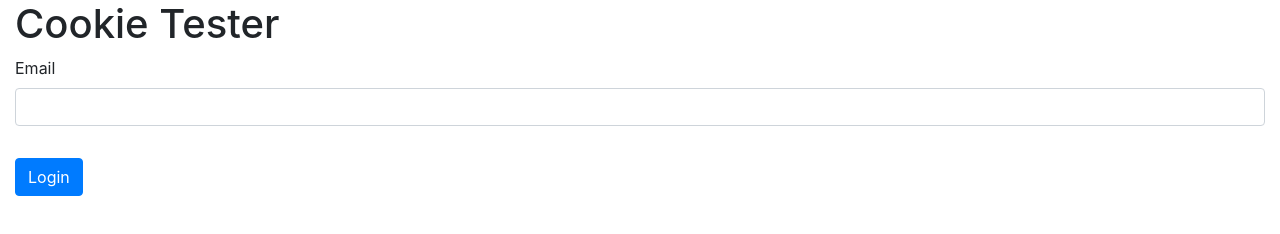
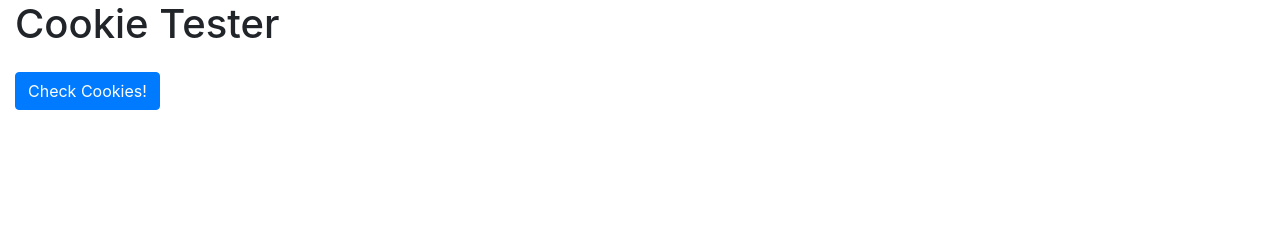
Before and after one commit to Carlomos7/A12, a plain HTML site: page index.html in a window 1280 px wide. Drawn offline with nearby package versions, Linux system fonts and the light colour scheme.

Commit message:
cookie getter

```diff
--- a/index.html
+++ b/index.html
@@ -11,30 +11,19 @@
   <script src="https://cdn.jsdelivr.net/npm/popper.js@1.12.9/dist/umd/popper.min.js" integrity="sha384-ApNbgh9B+Y1QKtv3Rn7W3mgPxhU9K/ScQsAP7hUibX39j7fakFPskvXusvfa0b4Q" crossorigin="anonymous"></script>
   <script src="https://cdn.jsdelivr.net/npm/bootstrap@4.0.0/dist/js/bootstrap.min.js" integrity="sha384-JZR6Spejh4U02d8jOt6vLEHfe/JQGiRRSQQxSfFWpi1MquVdAyjUar5+76PVCmYl" crossorigin="anonymous"></script>
 </head>
-<body onload="checkCookie()"></body>
-<div class="container-fluid">
-    <h1>Cookie Tester</h1>
-    <form onsubmit="setCookie()" method="GET">
-        <div class="mb-3">
-            <label class="form-label" for="email">Email</label>
-            <input class="form-control" type="text" id="email" name="email" required />
-        </div>
-        <input type="submit" class="mt-3 btn btn-primary" value="Login" />
-    </form>
-</div>
 <script>
-      var email = form.email.value;
-    function setCookie(){
-      let today = new Date();
-      let expiry = new Date(today.getTime() + 30 * 24 * 3600 * 1000);
-      let expires = "expires="+ expiry.toUTCString();
-      document.cookie = "email=" + escape(email) + ";" + expires + ";path=/";
+function setCookie(cname,cvalue,exdays) {
+  const d = new Date();
+  d.setTime(d.getTime() + (exdays*24*60*60*1000));
+  let expires = "expires=" + d.toUTCString();
+  document.cookie = cname + "=" + cvalue + ";" + expires + ";path=/";
 }
-  function getCookie(cname){
+
+function getCookie(cname) {
   let name = cname + "=";
   let decodedCookie = decodeURIComponent(document.cookie);
   let ca = decodedCookie.split(';');
-    for(let i = 0; i <ca.length; i++) {
+  for(let i = 0; i < ca.length; i++) {
     let c = ca[i];
     while (c.charAt(0) == ' ') {
       c = c.substring(1);
@@ -45,14 +34,23 @@
   }
   return "";
 }
-  function checkCookie(){
-    let user_email = getCookie("email");
-    if(user_email != "") {
-      alert("This is your email: " + user_email);
+
+function checkCookie() {
+  let user = getCookie("username");
+  if (user != "") {
+    alert("Welcome again " + user);
   } else {
      user = prompt("Please enter your name:","");
-     if (email) {
-       setCookie();
+     if (user != "" && user != null) {
+       setCookie("username", user, 30);
+     }
   }
 }
 </script>
+<body></body>
+<div class="container-fluid">
+    <h1>Cookie Tester</h1>
+    <form onsubmit="checkCookie()" method="GET">
+        <input type="submit" class="mt-3 btn btn-primary" value="Check Cookies!" />
+    </form>
+</div>
```
Lines whose indentation alone changed are shown as unchanged.
